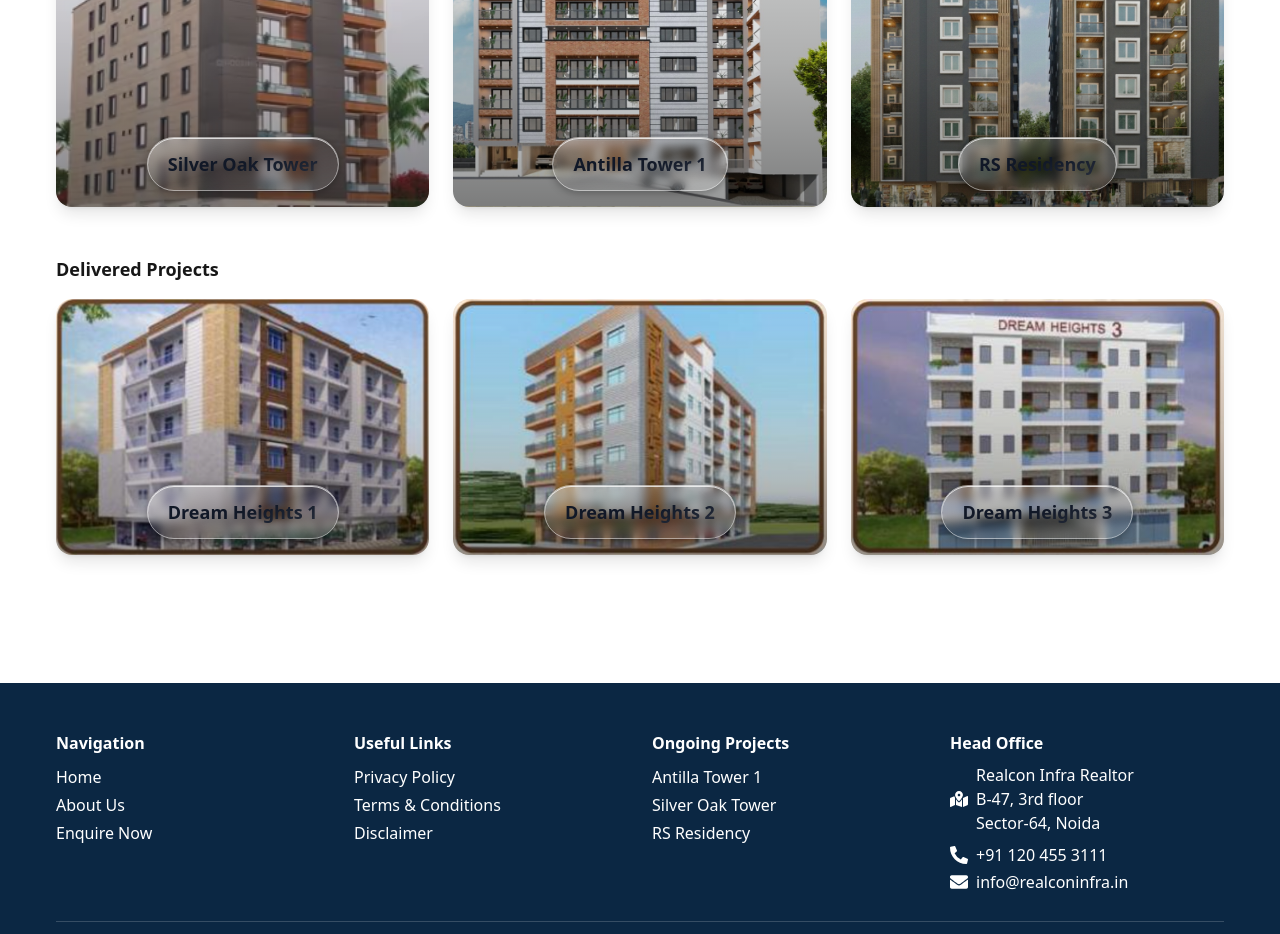
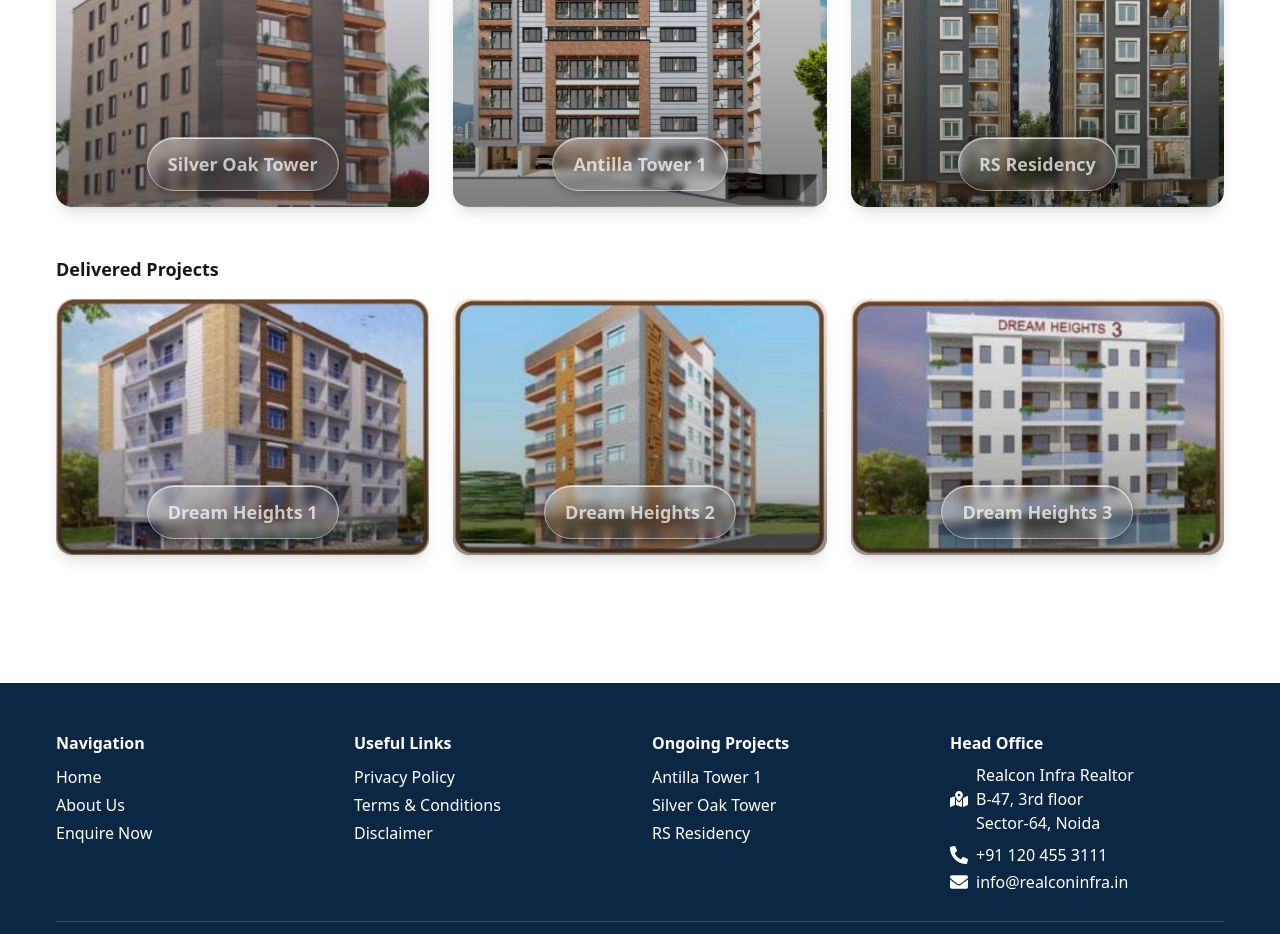
Before and after one commit to zuhair19/Realcon-Infra-Realtor, a Next.js app: page / in a window 1280 px wide. Shown: the part 2320-3254 px from the top of the page. Built offline with nearby package versions, Linux system fonts and the light colour scheme.

Commit message:
Optimized liquid glass

```diff
--- a/components/Projects.jsx
+++ b/components/Projects.jsx
@@ -82,12 +82,21 @@ export default function Projects() {
                   </h5>
                 </div>
               </div> */}
-              <div className="absolute left-4 right-4 bottom-4 flex justify-center">
+              {/* <div className="absolute left-4 right-4 bottom-4 flex justify-center">
                 <div className="inline-flex items-center justify-center px-5 py-3 rounded-full bg-white/2.5 border border-white/50 backdrop-blur-sm shadow-[inset_0_1px_0px_rgba(255,255,255,0.75),0_0_9px_rgba(0,0,0,0.2),0_3px_8px_rgba(0,0,0,0.15)] hover:bg-white/30 transition-all duration-300 before:absolute before:inset-0 before:rounded-full before:bg-gradient-to-br before:from-white/60 before:via-transparent before:to-transparent before:opacity-70 before:pointer-events-none after:absolute after:inset-0 after:rounded-full after:bg-gradient-to-tl after:from-white/30 after:via-transparent after:to-transparent after:opacity-50 after:pointer-events-none antialiased">
-                  <h5 className="text-lg font-semibold text-center text-gray-900 drop-shadow-md">
+                  <h5 className="text-lg font-semibold text-center text-white/70 drop-shadow-md">
                     {item.title}
                   </h5>
                 </div>
+              </div> */}
+              <div className="absolute left-4 right-4 bottom-4 flex justify-center">
+                <button
+                  className="relative inline-flex items-center justify-center px-5 py-3 rounded-full bg-white/2.5 border border-white/50 backdrop-blur-sm shadow-[inset_0_1px_0px_rgba(255,255,255,0.75),0_0_9px_rgba(0,0,0,0.2),0_3px_8px_rgba(0,0,0,0.15)] hover:bg-white/30 transition-all duration-300 before:absolute before:inset-0 before:rounded-full before:bg-gradient-to-br before:from-white/60 before:via-transparent before:to-transparent before:opacity-70 before:pointer-events-none after:absolute after:inset-0 after:rounded-full after:bg-gradient-to-tl after:from-white/30 after:via-transparent after:to-transparent after:opacity-50 after:pointer-events-none antialiased"
+                >
+                  <h5 className="text-lg font-semibold text-center text-white/70 drop-shadow-md">
+                    {item.title}
+                  </h5>
+                </button>
               </div>
             </Link>
 
@@ -136,11 +145,13 @@ export default function Projects() {
 
               {/* Label */}
               <div className="absolute left-4 right-4 bottom-4 flex justify-center">
-                <div className="inline-flex items-center justify-center px-5 py-3 rounded-full bg-white/2.5 border border-white/50 backdrop-blur-sm shadow-[inset_0_1px_0px_rgba(255,255,255,0.75),0_0_9px_rgba(0,0,0,0.2),0_3px_8px_rgba(0,0,0,0.15)] hover:bg-white/30 transition-all duration-300 before:absolute before:inset-0 before:rounded-full before:bg-gradient-to-br before:from-white/60 before:via-transparent before:to-transparent before:opacity-70 before:pointer-events-none after:absolute after:inset-0 after:rounded-full after:bg-gradient-to-tl after:from-white/30 after:via-transparent after:to-transparent after:opacity-50 after:pointer-events-none antialiased">
-                  <h5 className="text-lg font-semibold text-center text-gray-900 drop-shadow-md">
+                <button
+                  className="relative inline-flex items-center justify-center px-5 py-3 rounded-full bg-white/2.5 border border-white/50 backdrop-blur-sm shadow-[inset_0_1px_0px_rgba(255,255,255,0.75),0_0_9px_rgba(0,0,0,0.2),0_3px_8px_rgba(0,0,0,0.15)] hover:bg-white/30 transition-all duration-300 before:absolute before:inset-0 before:rounded-full before:bg-gradient-to-br before:from-white/60 before:via-transparent before:to-transparent before:opacity-70 before:pointer-events-none after:absolute after:inset-0 after:rounded-full after:bg-gradient-to-tl after:from-white/30 after:via-transparent after:to-transparent after:opacity-50 after:pointer-events-none antialiased"
+                >
+                  <h5 className="text-lg font-semibold text-center text-white/70 drop-shadow-md">
                     {item.title}
                   </h5>
-                </div>
+                </button>
               </div>
             </div>
 
```
